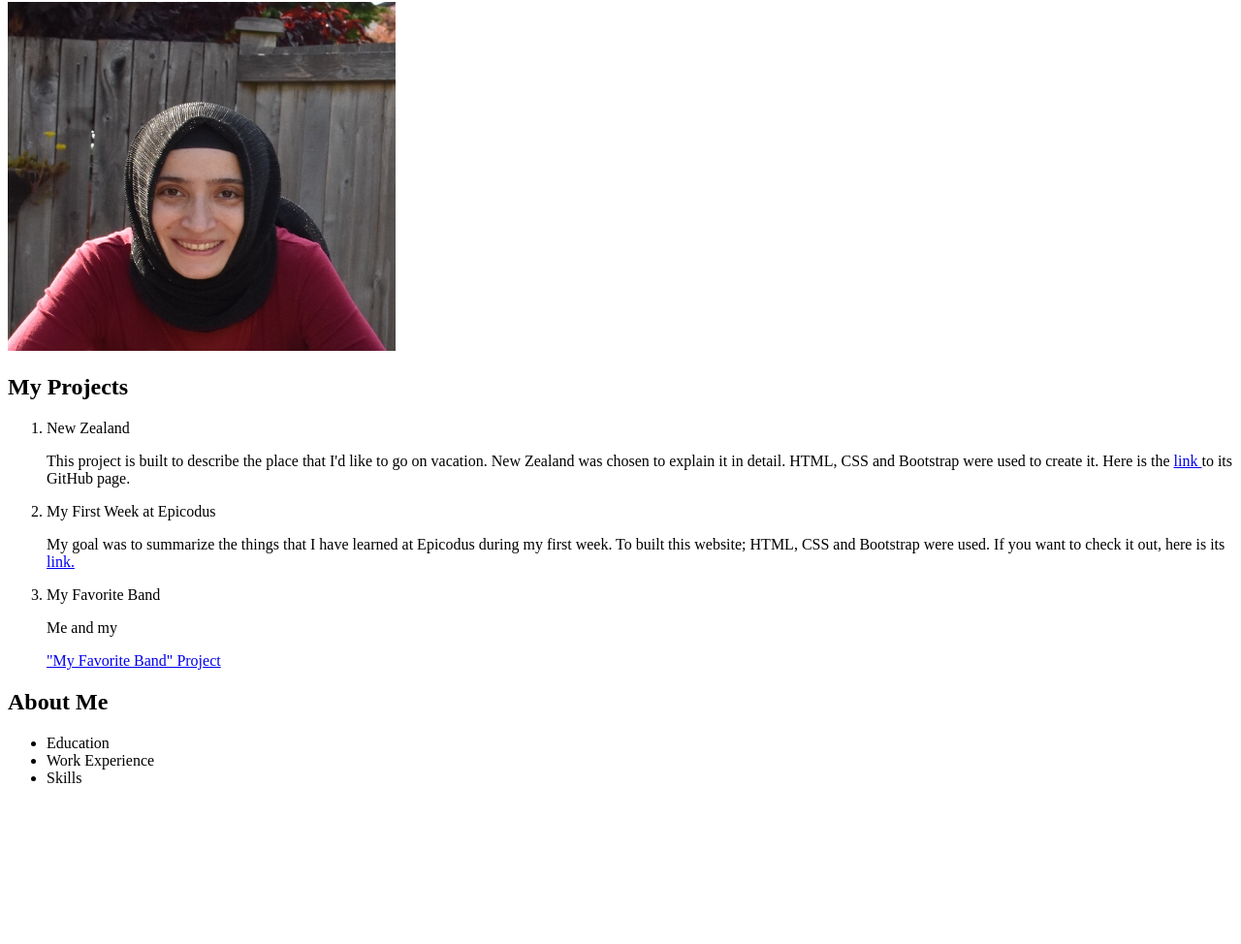
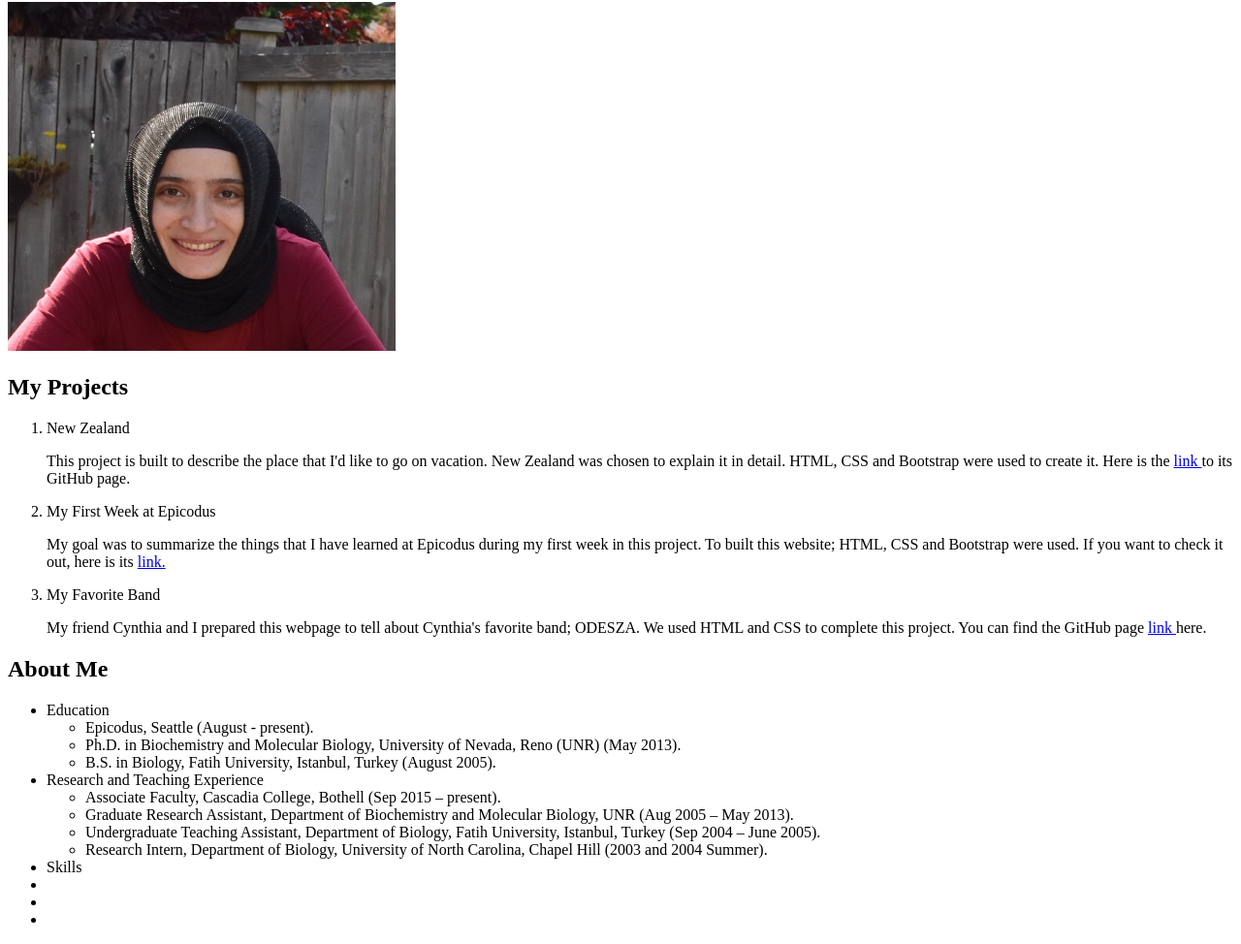
Before and after one commit to bahayg/my-portfolio, a plain HTML site: page index.html in a window 1280 px wide. Shown: the part 78-1052 px from the top of the page at 97% size. Before the commit the page ends 906 px from the top, so only its background shows below. Drawn offline with Linux system fonts and the light colour scheme.

Commit message:
Add Education and Research&TeachingExperience sections to About Me in HTML file

```diff
--- a/index.html
+++ b/index.html
@@ -13,17 +13,29 @@
     <li>New Zealand</li>
     <p>This project is built to describe the place that I'd like to go on vacation. New Zealand was chosen to explain it in detail. HTML, CSS and Bootstrap were used to create it. Here is the <a href="https://github.com/bahayg/new-zealand"> link </a> to its GitHub page.</p>
     <li>My First Week at Epicodus</li>
-    <p>My goal was to summarize the things that I have learned at Epicodus during my first week. To built this website; HTML, CSS and Bootstrap were used. If you want to check it out, here is its <a href="https://github.com/bahayg/week-in-review"> link. </a></p>
+    <p>My goal was to summarize the things that I have learned at Epicodus during my first week in this project. To built this website; HTML, CSS and Bootstrap were used. If you want to check it out, here is its <a href="https://github.com/bahayg/week-in-review"> link. </a></p>
     <li>My Favorite Band</li>
-    <p>Me and my </p>
-
-      <a href="https://github.com/bahayg/favorite-band">"My Favorite Band" Project</a></li>
+    <p>My friend Cynthia and I prepared this webpage to tell about Cynthia's favorite band; ODESZA. We used HTML and CSS to complete this project. You can find the GitHub page <a href="https://github.com/bahayg/favorite-band"> link </a> here. </p>
   </ol>
   <h2>About Me</h2>
   <ul>
     <li>Education</li>
-    <li>Work Experience</li>
-    <li>Skills</li>
+      <ul>
+        <li>Epicodus, Seattle (August - present).</li>
+        <li>Ph.D. in Biochemistry and Molecular Biology, University of Nevada, Reno (UNR) (May 2013).</li>
+        <li>B.S. in Biology, Fatih University, Istanbul, Turkey (August 2005).</li>
+      </ul>
+    <li>Research and Teaching Experience</li>
+      <ul>
+        <li>Associate Faculty, Cascadia College, Bothell (Sep 2015 – present).</li>
+        <li>Graduate Research Assistant, Department of Biochemistry and Molecular Biology, UNR (Aug 2005 – May 2013).</li>
+        <li>Undergraduate Teaching Assistant, Department of Biology, Fatih University, Istanbul, Turkey (Sep 2004 – June 2005).</li>
+        <li>Research Intern, Department of Biology, University of North Carolina, Chapel Hill (2003 and 2004 Summer).</li>
+      </ul>
+  <li>Skills</li>
+      <li></li>
+      <li></li>
+      <li></li>
   </ul>
 
 
```
